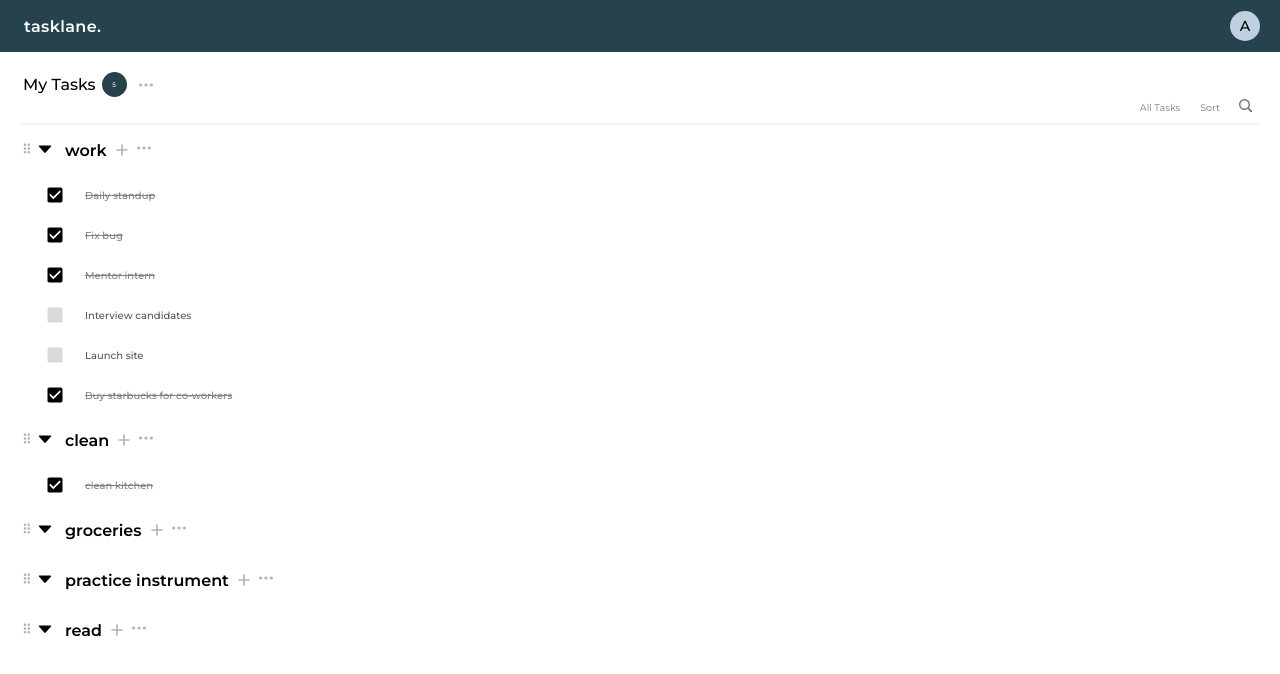
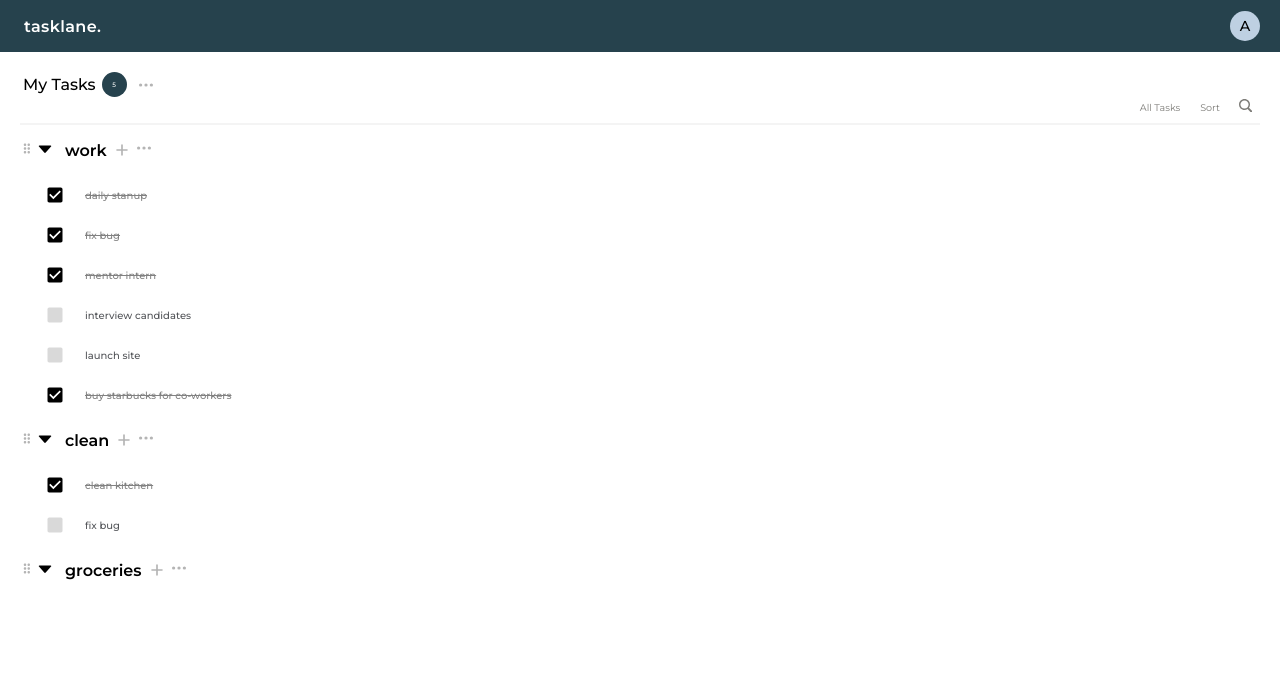
Before and after one commit to adam-ridhwan/CS602-project, a React (Create React App) app: page / in a window 1280 px wide. Shown: the top 674 px of the page. Built offline with nearby package versions, Linux system fonts and the light colour scheme.

Commit message:
rewrote data json

```diff
--- a/package.json
+++ b/package.json
@@ -3,6 +3,7 @@
   "version": "0.1.0",
   "private": true,
   "dependencies": {
+    "@inovua/reactdatagrid-community": "^5.6.0",
     "@testing-library/jest-dom": "^5.16.5",
     "@testing-library/react": "^13.4.0",
     "@testing-library/user-event": "^13.5.0",
--- a/src/Components/Home/Content/Content.jsx
+++ b/src/Components/Home/Content/Content.jsx
@@ -1,23 +1,38 @@
-import { useEffect } from 'react';
+import { useCallback, useEffect, useState } from 'react';
 
 import './Content.styles.css';
 
-const Adam = {
-  work: {
-    'Daily standup': [true, 'Lorem ipsum'],
-    'Fix bug': [true],
-    'Mentor intern': [true],
-    'Interview candidates': [false],
-    'Launch site': [false],
-    'Buy starbucks for co-workers': [true],
+const user = [
+  {
+    id: 1,
+    section: 'work',
+    tasks: [
+      { id: 1, event: 'daily stanup', finished: true },
+      { id: 2, event: 'fix bug', finished: true },
+      { id: 3, event: 'mentor intern', finished: true },
+      { id: 4, event: 'interview candidates', finished: false },
+      { id: 5, event: 'launch site', finished: false },
+      { id: 6, event: 'buy starbucks for co-workers', finished: true },
+    ],
   },
-  clean: { 'clean kitchen': [true, 'Lorem ipsum'] },
-  groceries: {},
-  'practice instrument': {},
-  read: {},
-};
+  {
+    id: 2,
+    section: 'clean',
+    tasks: [
+      { id: 1, event: 'clean kitchen', finished: true },
+      { id: 2, event: 'fix bug', finished: false },
+    ],
+  },
+  {
+    id: 3,
+    section: 'groceries',
+    tasks: [],
+  },
+];
 
 const Content = () => {
+  // ■■■■■■■■■■■■■■■■■■■■■■■■■■■■■■■■■■■■■■■■■■■■■■■■■■■■■■■■■■■■■■■■■■■■■■■■■■■
+
   return (
     <>
       <hr
@@ -30,7 +45,7 @@ const Content = () => {
       />
 
       {/* Content */}
-      {Object.keys(Adam).map((section, index) => {
+      {user.map((values, index) => {
         return (
           <div key={index}>
             <div className='content-container'>
@@ -42,21 +57,23 @@ const Content = () => {
                 <span>{chevronDown}</span>
               </div>
 
-              <p>{section}</p>
+              <p>{values.section}</p>
 
               <span className='add-icon'>{add}</span>
 
               <span className='task-dots'>{dots}</span>
             </div>
 
-            {/* tasks */}
-            {Object.entries(Adam[section]).map(([task, value], subindex) => {
+            {values['tasks'].map((subvalues, subindex) => {
               return (
                 <div key={subindex} className={'tasks-container'}>
                   <span className='checkbox-icon'>
-                    {value[0] ? checkedBox : uncheckedBox}
+                    {subvalues['finished'] ? checkedBox : uncheckedBox}
                   </span>
-                  <p className={value[0] ? 'checked' : 'unchecked'}>{task}</p>
+
+                  <p className={subvalues.finished ? 'checked' : 'unchecked'}>
+                    {subvalues.event}
+                  </p>
                 </div>
               );
             })}
--- a/src/Components/Home/Topbar/Topbar.jsx
+++ b/src/Components/Home/Topbar/Topbar.jsx
@@ -1,4 +1,5 @@
 import { useEffect, useRef, useState } from 'react';
+
 import './Topbar.styles.css';
 
 const Topbar = () => {
@@ -7,14 +8,14 @@ const Topbar = () => {
 
   // check to see if mouse is clicked outside of sort button
   useEffect(() => {
-    const allTasksBtnHandler = event => {
+    const sortBtnHandler = event => {
       if (!myTasksDots.current.contains(event.target)) {
         setIsTaskDrpdwnOpen(false);
       }
     };
-    document.addEventListener('mousedown', allTasksBtnHandler);
+    document.addEventListener('mousedown', sortBtnHandler);
     return () => {
-      document.removeEventListener('mousedown', allTasksBtnHandler);
+      document.removeEventListener('mousedown', sortBtnHandler);
     };
   });
 
```
Also changed, not shown: 1 other file (tests, documents, lock files or other folders).
